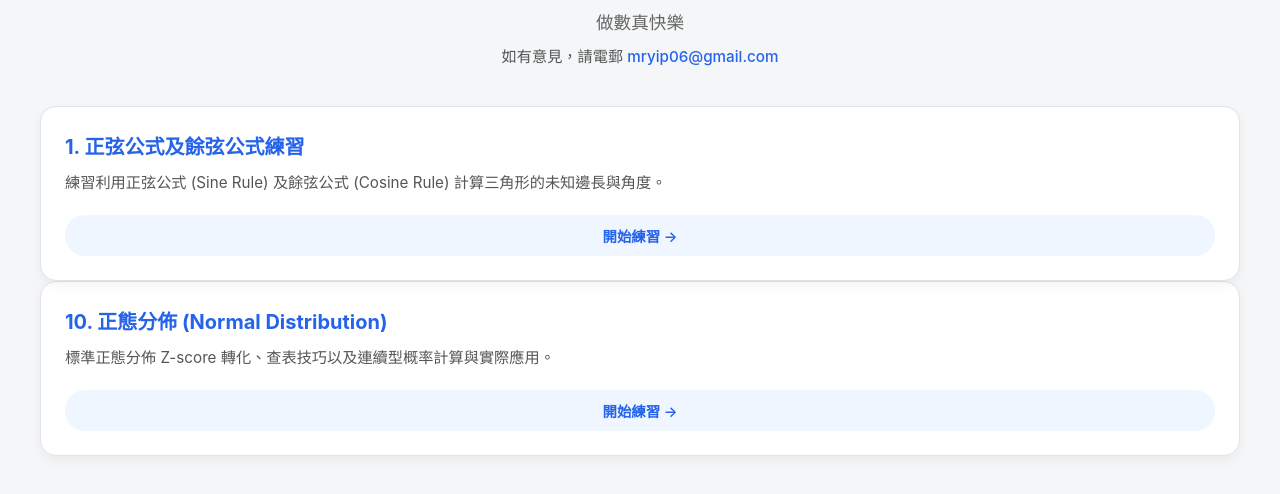
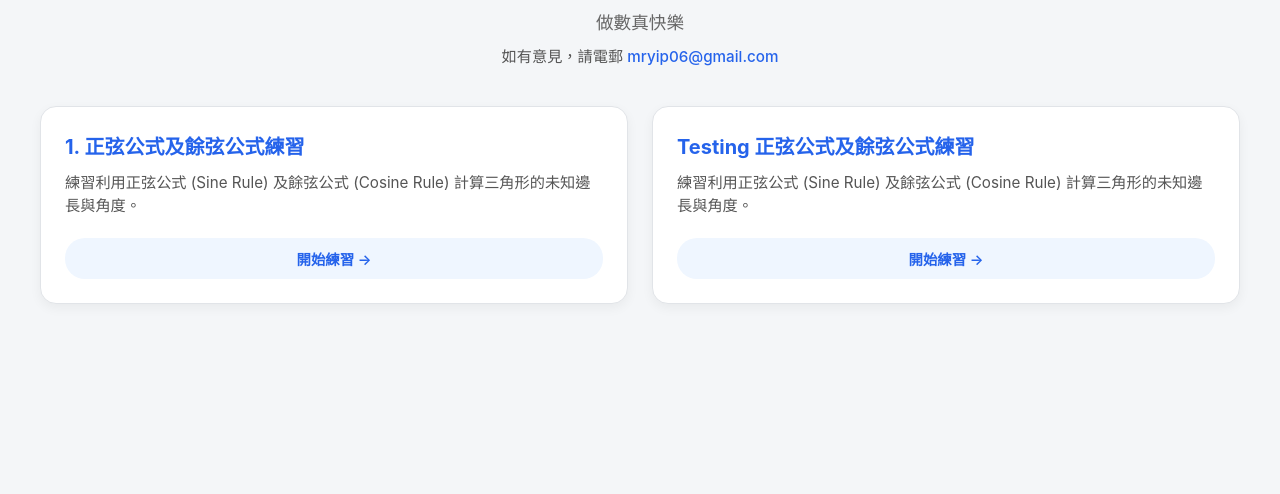
Before and after one commit to mryip06/DAE_Math_Plus, a plain HTML site: page index.html in a window 1280 px wide. Shown: the part 94-588 px from the top of the page. Drawn offline with Linux system fonts and the light colour scheme.

Commit message:
Update index.html

```diff
--- a/index.html
+++ b/index.html
@@ -141,12 +141,10 @@
         <p>練習利用正弦公式 (Sine Rule) 及餘弦公式 (Cosine Rule) 計算三角形的未知邊長與角度。</p>
         <a href="https://mryip06.github.io/sin_law_cos_law/" target="_blank" rel="noopener noreferrer" class="btn">開始練習 →</a>
     </div>
+
+             <div class="card">
+        <h2>Testing 正弦公式及餘弦公式練習</h2>
+        <p>練習利用正弦公式 (Sine Rule) 及餘弦公式 (Cosine Rule) 計算三角形的未知邊長與角度。</p>
+        <a href="https://mryip06.github.io/sin_law_cos_law/" target="_blank" rel="noopener noreferrer" class="btn">開始練習 →</a>
+    </div>
 </main>
-
-
-
-            <div class="card">
-                <h2>10. 正態分佈 (Normal Distribution)</h2>
-                <p>標準正態分佈 Z-score 轉化、查表技巧以及連續型概率計算與實際應用。</p>
-                <a href="https://mryip06.github.io/DAE_Math/" target="_blank" rel="noopener noreferrer" class="btn">開始練習 →</a>
-            </div>
```
